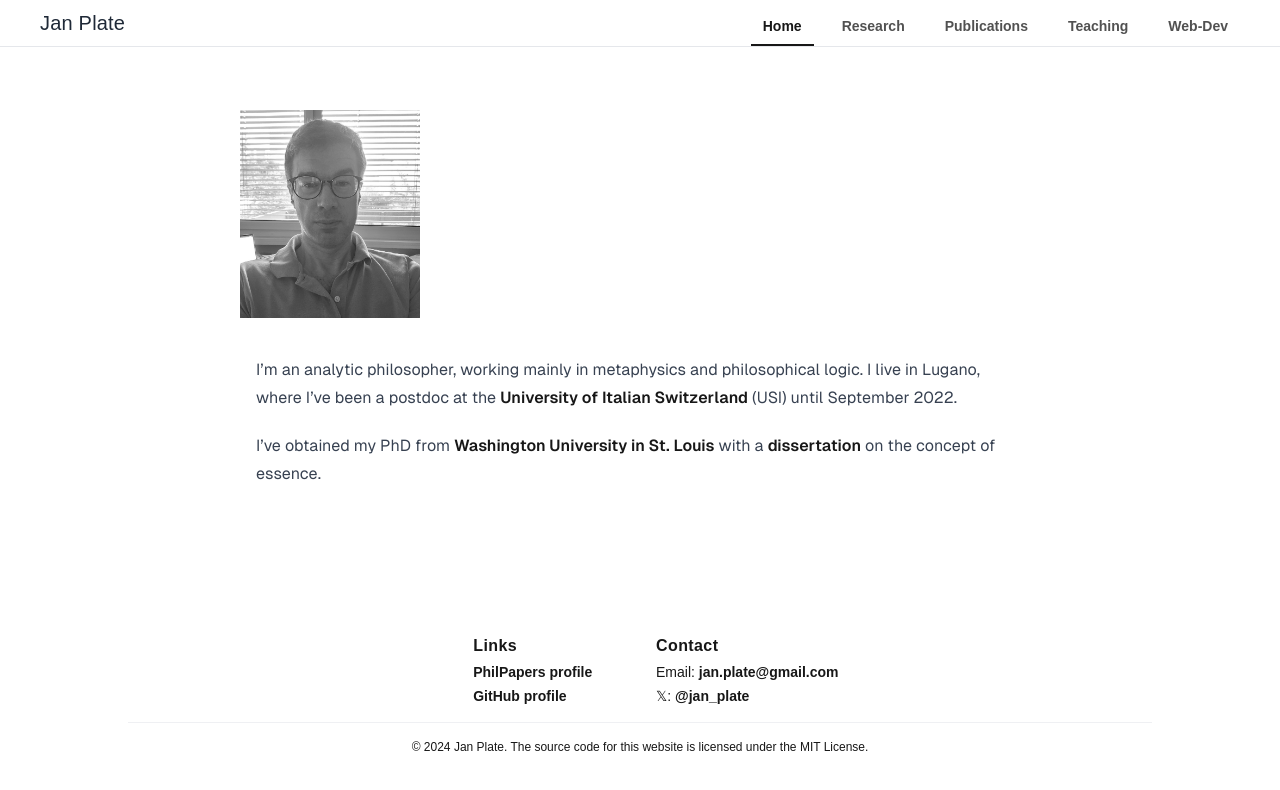
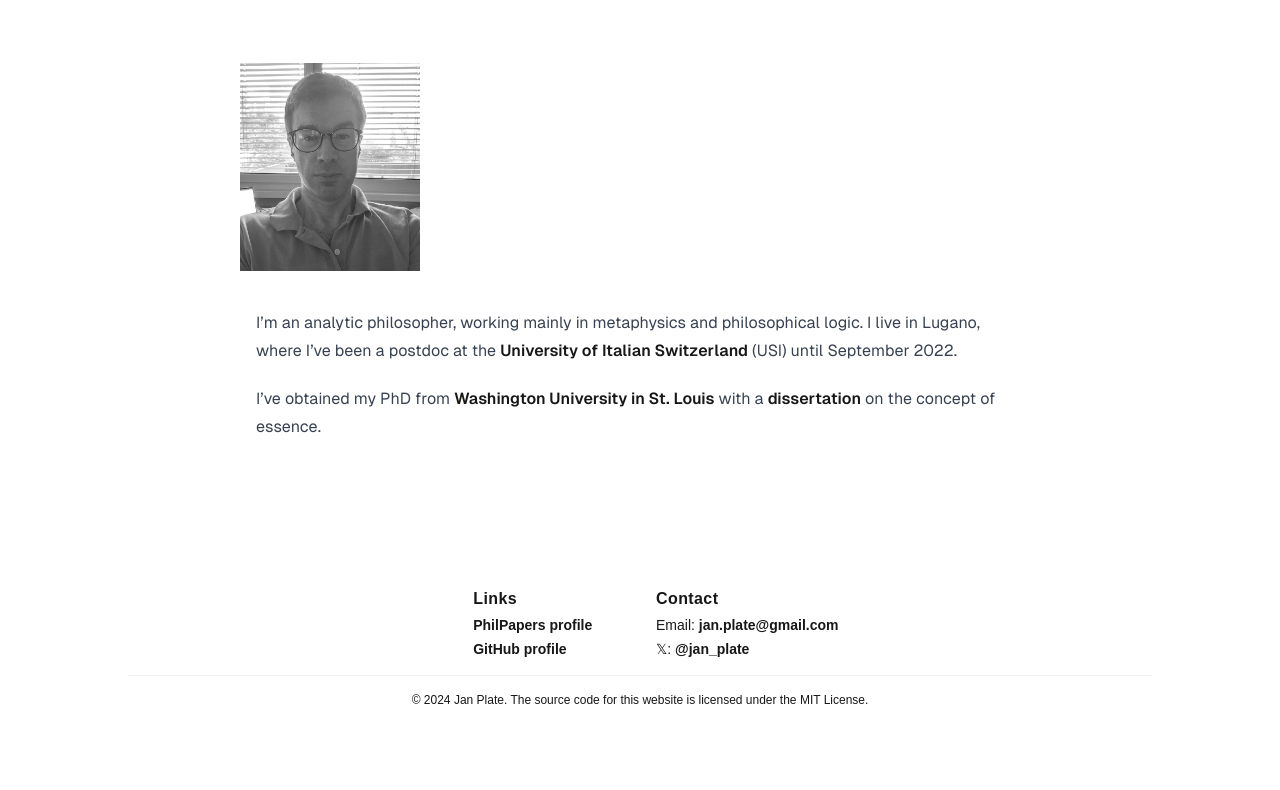
Before and after one commit to jplate/home, a Next.js app: page / in a window 1280 px wide. Shown: the top 790 px of the page. Built offline with nearby package versions, Linux system fonts and the light colour scheme.

Commit message:
Trying without navbar

```diff
--- a/src/app/components/Content.tsx
+++ b/src/app/components/Content.tsx
@@ -10,7 +10,7 @@ interface ContentDivProps {
 const Content = ({ children }: ContentDivProps) => {
     return (
         <>
-            <MyNavbar />
+            {/* <MyNavbar /> */}
             <div className='flex flex-col min-h-[90vh]'>
                 <div className='grid flex-grow items-center'>
                     <main className='flex-col p-8 max-h-min mx-auto sm:px-10 font-[family-name:var(--font-geist-sans)]'>
```
